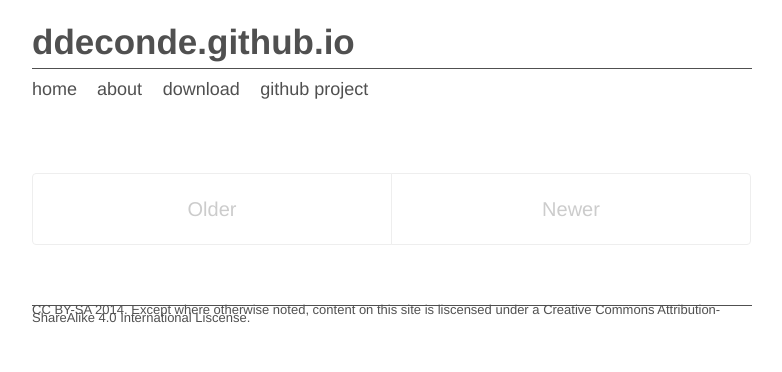
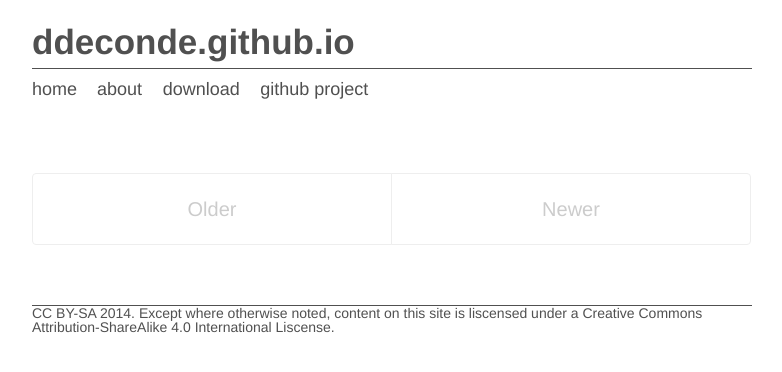
Before and after one commit to ddeconde/ddeconde.github.io, a Jekyll site: the page built from index.html, in a window 1280 px wide. Shown: the top 372 px of the page, without its empty margins (248-1030 px from the left). Built offline with Jekyll 4.4.1, drawn with Linux system fonts in a browser that asks for light colours; Markdown is read by kramdown in place of the engine named in the settings; the list of posts is cut into pages by our own code.

Commit message:
back to poole

```diff
--- a/public/css/masthead-nav.css
+++ b/public/css/masthead-nav.css
@@ -92,8 +92,8 @@ a.masthead-nav-item:focus {
 .footer {
   text-align: left;
   border-top: 1px solid #505050;
-  font-size: 65%;
-  line-height: 65%;
+  font-size: 70%;
+  line-height: 105%;
 }
 
 .footer a {
```
